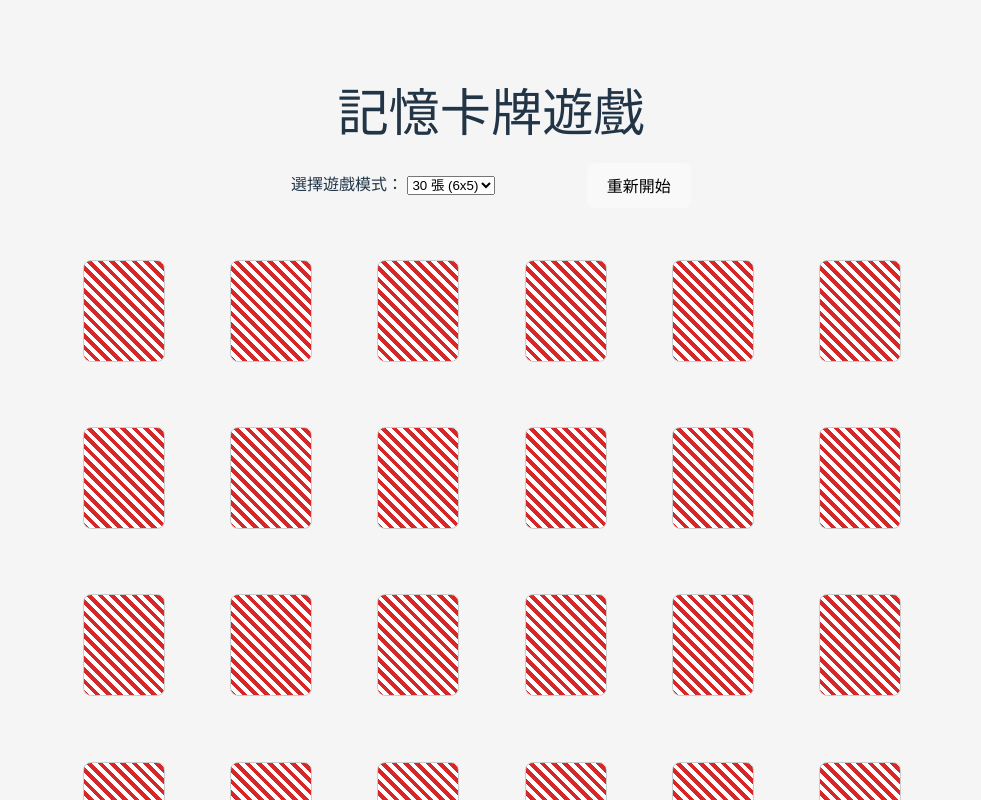
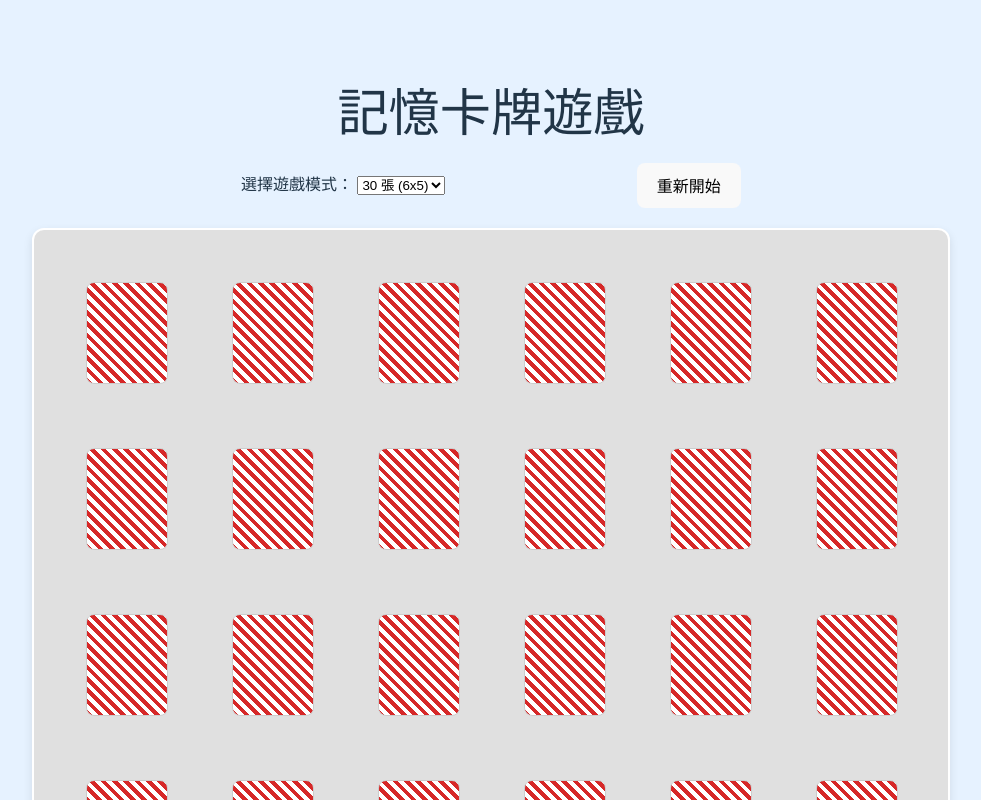
Before and after one commit to Roy-cheng-wq/ctcae-v5, a Vue app: page / in a window 1280 px wide. Shown: the top 800 px of the page, without its empty margins (149-1130 px from the left). Built offline with nearby package versions, Linux system fonts and the light colour scheme.

Commit message:
Update App.vue

```diff
--- a/src/App.vue
+++ b/src/App.vue
@@ -14,11 +14,7 @@
 
   <div
     class="board"
-    :style="{
-      gridTemplateColumns: `repeat(${columns}, 1fr)`,
-      gridTemplateRows: `repeat(${rows}, 1fr)`,
-      maxWidth: boardWidth + 'px'
-    }"
+    :style="{ gridTemplateColumns: `repeat(${columns}, 1fr)` }"
   >
     <Card
       v-for="card in cards"
@@ -68,14 +64,6 @@
 }
 
 const columns = computed(() => layoutMap[selectedCount.value]?.columns || 6)
-const rows = computed(() => layoutMap[selectedCount.value]?.rows || 5)
-
-const gap = 10 / 3
-const cardWidth = 80
-
-const boardWidth = computed(() => {
-  return columns.value * (cardWidth + gap) - gap
-})
 
 const startTime = ref(null)
 const elapsedTime = ref(0)
@@ -183,10 +171,10 @@
 
 <style>
 body {
+  background: #e6f2ff; /* 淡藍色背景 */
   font-family: sans-serif;
   margin: 0;
   padding: 20px;
-  background: #f5f5f5;
 }
 
 h1 {
@@ -195,28 +183,29 @@
 }
 
 .options {
-  max-width: 400px;
+  max-width: 500px;
   margin: 0 auto 20px;
   display: flex;
   justify-content: space-between;
   align-items: center;
 }
 
-.options label {
-  font-weight: bold;
-}
-
 .board {
   display: grid;
-  row-gap: 3.3333px;
-  column-gap: 3.3333px;
+  gap: 2px; /* 卡牌間距縮小 */
+  justify-content: center;
+  padding: 20px;
   margin: 0 auto;
-  justify-content: center;
+  background-color: #e0e0e0;
+  border-radius: 12px;
+  box-shadow: 0 4px 10px rgba(0, 0, 0, 0.1);
+  width: fit-content;
+  border: 2px solid white
 }
 
 .stats {
-  max-width: 400px;
-  margin: 10px auto;
+  max-width: 500px;
+  margin: 20px auto;
   font-size: 1rem;
   display: flex;
   justify-content: space-around;
@@ -224,7 +213,7 @@
 }
 
 .win-message {
-  max-width: 400px;
+  max-width: 500px;
   margin: 20px auto;
   font-size: 1.5rem;
   color: green;
```
